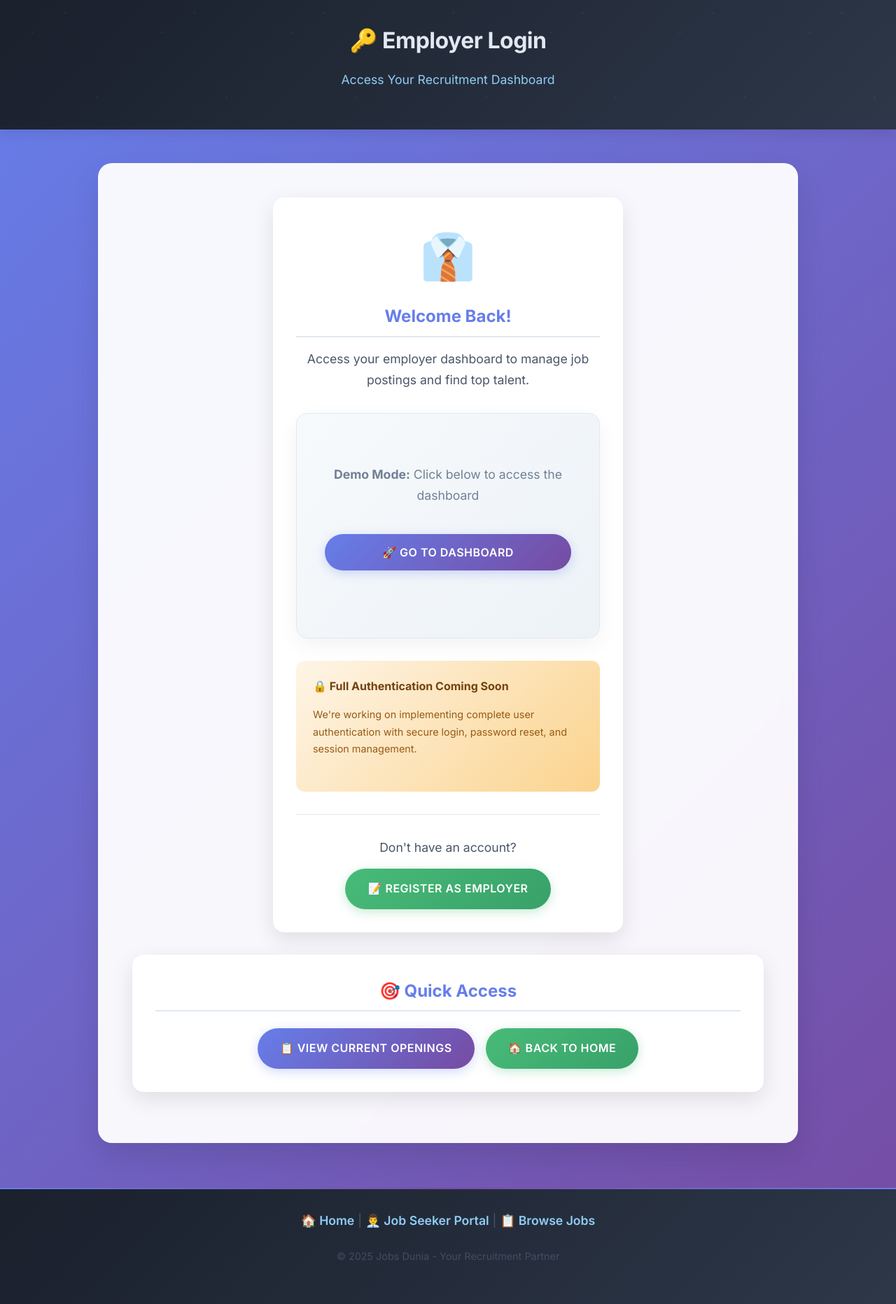
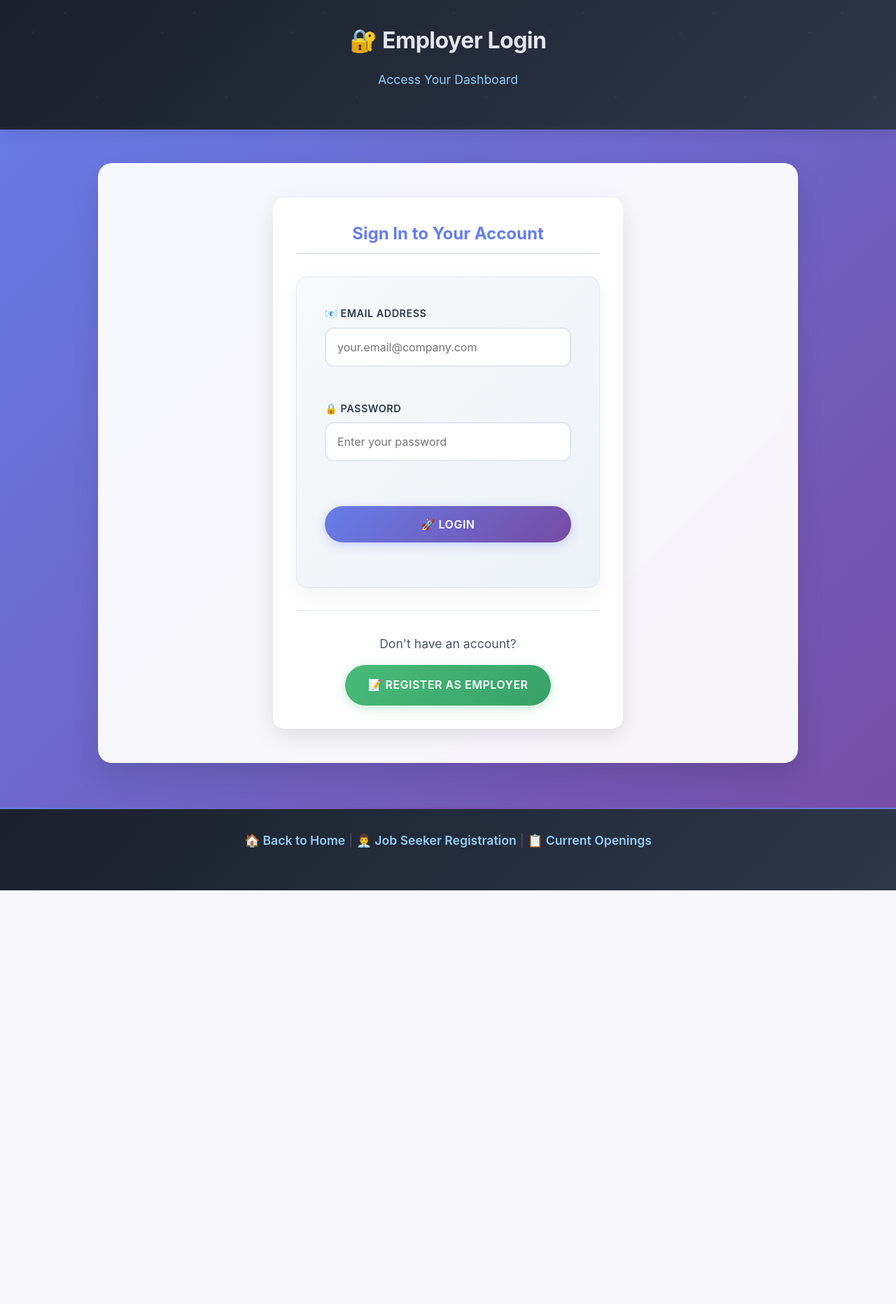
Before and after one commit to akshayush/recruitment, a FastAPI app: page /employer/login in a window 1280 px wide. Shown: the whole page at 70% size. After the commit the page ends 1272 px from the top, so only its background shows below. Run offline with FastAPI, Linux system fonts and the light colour scheme; parts of the project's set-up code (start-up, migrations or seed data) failed here and were passed over.

Commit message:
Assistant checkpoint: Fixed security vulnerabilities and authentication
Assistant generated file changes:
- main.py: Fix security vulnerabilities and app initialization
- templates/employer_dashboard.html: Remove employer_id field and use authenticated user
- templates/employer_login.html: Add proper login form
- .replit: Updated app configuration

---

User prompt:

Please refer the security scanner and fix vulnerabilities

Replit-Commit-Author: Assistant
Replit-Commit-Session-Id: 60aa7bd2-0151-44ec-83f8-c844df601aa4

```diff
--- a/main.py
+++ b/main.py
@@ -1,16 +1,22 @@
-from fastapi import FastAPI, Request, Form, UploadFile, File, Depends, status, HTTPException
+
+from fastapi import FastAPI, Request, Form, UploadFile, File, Depends, status, HTTPException, Cookie
 from fastapi.responses import HTMLResponse, RedirectResponse
 from fastapi.templating import Jinja2Templates
 from fastapi.staticfiles import StaticFiles
+from fastapi.security import HTTPBasic, HTTPBasicCredentials
 from sqlalchemy.orm import Session
 import shutil
 import os
 import re
 import time
-
+import secrets
+import jwt
+from datetime import datetime, timedelta
 
 from fastapi.middleware.cors import CORSMiddleware
 from fastapi.middleware.trustedhost import TrustedHostMiddleware
+
+app = FastAPI(title="Jobs Dunia Placement Portal")
 
 # Security middleware
 app.add_middleware(
@@ -20,7 +26,7 @@ app.add_middleware(
 
 app.add_middleware(
     CORSMiddleware,
-    allow_origins=["*"],  # Configure based on your needs
+    allow_origins=["https://your-domain.com"],  # Restrict to your domain
     allow_credentials=True,
     allow_methods=["GET", "POST"],
     allow_headers=["*"],
@@ -33,8 +39,8 @@ async def add_security_headers(request: Request, call_next):
     response.headers["X-Frame-Options"] = "DENY"
     response.headers["X-XSS-Protection"] = "1; mode=block"
     response.headers["Strict-Transport-Security"] = "max-age=31536000; includeSubDomains"
+    response.headers["Content-Security-Policy"] = "default-src 'self'; script-src 'self' 'unsafe-inline'; style-src 'self' 'unsafe-inline'"
     return response
-
 
 from pathlib import Path
 import hashlib
@@ -44,10 +50,64 @@ from models import Base, engine, Employer, Employee, JobPost
 from database import get_db
 from schemas import EmployerCreate, EmployeeCreate, JobPostCreate
 
-app = FastAPI(title="Jobs Dunia Placement Portal")
-#templates = Jinja2Templates(directory="templates")
 import os
 
+# JWT Configuration
+JWT_SECRET = os.environ.get('JWT_SECRET', secrets.token_urlsafe(32))
+JWT_ALGORITHM = "HS256"
+JWT_EXPIRATION_HOURS = 24
+
+# Rate limiting storage (in production, use Redis)
+rate_limit_storage = {}
+
+def check_rate_limit(key: str, max_requests: int = 10, window_minutes: int = 15):
+    current_time = datetime.now()
+    window_start = current_time - timedelta(minutes=window_minutes)
+
+    if key not in rate_limit_storage:
+        rate_limit_storage[key] = []
+
+    # Clean old requests
+    rate_limit_storage[key] = [
+        req_time for req_time in rate_limit_storage[key]
+        if req_time > window_start
+    ]
+
+    if len(rate_limit_storage[key]) >= max_requests:
+        raise HTTPException(status_code=429, detail="Too many requests")
+
+    rate_limit_storage[key].append(current_time)
+
+def create_jwt_token(user_id: int, user_type: str) -> str:
+    payload = {
+        "user_id": user_id,
+        "user_type": user_type,
+        "exp": datetime.utcnow() + timedelta(hours=JWT_EXPIRATION_HOURS)
+    }
+    return jwt.encode(payload, JWT_SECRET, algorithm=JWT_ALGORITHM)
+
+def verify_jwt_token(token: str) -> dict:
+    try:
+        payload = jwt.decode(token, JWT_SECRET, algorithms=[JWT_ALGORITHM])
+        return payload
+    except jwt.ExpiredSignatureError:
+        raise HTTPException(status_code=401, detail="Token expired")
+    except jwt.InvalidTokenError:
+        raise HTTPException(status_code=401, detail="Invalid token")
+
+def get_current_employer(token: str = Cookie(None, alias="access_token"), db: Session = Depends(get_db)):
+    if not token:
+        raise HTTPException(status_code=401, detail="Not authenticated")
+
+    payload = verify_jwt_token(token)
+    if payload.get("user_type") != "employer":
+        raise HTTPException(status_code=403, detail="Not authorized")
+
+    employer = db.query(Employer).filter(Employer.id == payload["user_id"]).first()
+    if not employer:
+        raise HTTPException(status_code=404, detail="Employer not found")
+
+    return employer
 
 # Security and validation functions
 def validate_email(email: str) -> bool:
@@ -68,6 +128,14 @@ def validate_file_type(filename: str) -> bool:
     allowed_extensions = {'.pdf', '.doc', '.docx'}
     return Path(filename).suffix.lower() in allowed_extensions
 
+def sanitize_input(text: str, max_length: int = 500) -> str:
+    """Sanitize text input to prevent XSS and limit length"""
+    if not text:
+        return ""
+    # Remove HTML tags and limit length
+    text = re.sub(r'<[^>]*>', '', text)
+    text = text.strip()[:max_length]
+    return text
 
 templates = Jinja2Templates(directory=os.path.join(os.path.dirname(__file__), "templates"))
 
@@ -79,8 +147,6 @@ Base.metadata.create_all(bind=engine)
 @app.get("/", response_class=HTMLResponse)
 def home(request: Request):
     try:
-        print("Rendering home page")
-        print(templates.TemplateResponse("home.html", {"request": request}))
         return templates.TemplateResponse("home.html", {"request": request})
     except Exception as e:
         print(f"Error rendering home page: {e}")
@@ -99,12 +165,17 @@ def employer_register_form(request: Request):
 
 @app.post("/employer/register")
 def employer_register(
+    request: Request,
     employer_name: str = Form(...),
     mobile: str = Form(...),
     email: str = Form(...),
     password: str = Form(...),
     db: Session = Depends(get_db)
 ):
+    # Rate limiting
+    client_ip = request.client.host
+    check_rate_limit(f"register_{client_ip}", max_requests=5, window_minutes=60)
+
     # Input validation
     if not validate_email(email):
         raise HTTPException(status_code=400, detail="Invalid email format")
@@ -115,13 +186,13 @@ def employer_register(
     if len(password) < 8:
         raise HTTPException(status_code=400, detail="Password must be at least 8 characters long")
 
-    # Check for duplicate email
+    # Check for duplicate email using parameterized query
     existing_employer = db.query(Employer).filter(Employer.email == email).first()
     if existing_employer:
         raise HTTPException(status_code=400, detail="Email already registered")
 
     # Sanitize inputs
-    employer_name = employer_name.strip()[:200]
+    employer_name = sanitize_input(employer_name, 200)
 
     # Hash password before storing
     hashed_password = generate_password_hash(password)
@@ -140,15 +211,58 @@ def employer_register(
 def employer_login_form(request: Request):
     return templates.TemplateResponse("employer_login.html", {"request": request})
 
+@app.post("/employer/login")
+def employer_login(
+    request: Request,
+    email: str = Form(...),
+    password: str = Form(...),
+    db: Session = Depends(get_db)
+):
+    # Rate limiting
+    client_ip = request.client.host
+    check_rate_limit(f"login_{client_ip}", max_requests=5, window_minutes=15)
+
+    # Validate input
+    if not validate_email(email):
+        raise HTTPException(status_code=400, detail="Invalid email format")
+
+    # Check credentials using parameterized query
+    employer = db.query(Employer).filter(Employer.email == email).first()
+    if not employer or not check_password_hash(employer.password, password):
+        raise HTTPException(status_code=401, detail="Invalid credentials")
+
+    # Create JWT token
+    token = create_jwt_token(employer.id, "employer")
+
+    response = RedirectResponse("/employer/dashboard", status_code=302)
+    response.set_cookie(
+        key="access_token",
+        value=token,
+        httponly=True,
+        secure=True,
+        samesite="lax",
+        max_age=JWT_EXPIRATION_HOURS * 3600
+    )
+    return response
+
 # --- Employer Dashboard & Job Posting ---
 @app.get("/employer/dashboard", response_class=HTMLResponse)
-def employer_dashboard(request: Request, db: Session = Depends(get_db)):
-    jobs = db.query(JobPost).all()
-    return templates.TemplateResponse("employer_dashboard.html", {"request": request, "jobs": jobs})
+def employer_dashboard(
+    request: Request,
+    current_employer: Employer = Depends(get_current_employer),
+    db: Session = Depends(get_db)
+):
+    # Only show jobs for the authenticated employer
+    jobs = db.query(JobPost).filter(JobPost.employer_id == current_employer.id).all()
+    return templates.TemplateResponse("employer_dashboard.html", {
+        "request": request,
+        "jobs": jobs,
+        "employer": current_employer
+    })
 
 @app.post("/employer/post_job")
 def post_job(
-    employer_id: int = Form(...),
+    request: Request,
     hiring_profile: str = Form(...),
     qualification: str = Form(...),
     experience: int = Form(...),
@@ -157,12 +271,12 @@ def post_job(
     location: str = Form(...),
     ctc: str = Form(...),
     responsibilities: str = Form(...),
+    current_employer: Employer = Depends(get_current_employer),
     db: Session = Depends(get_db)
 ):
-    # Validate employer exists
-    employer = db.query(Employer).filter(Employer.id == employer_id).first()
-    if not employer:
-        raise HTTPException(status_code=404, detail="Employer not found")
+    # Rate limiting
+    client_ip = request.client.host
+    check_rate_limit(f"post_job_{client_ip}", max_requests=10, window_minutes=60)
 
     # Input validation
     if experience < 0 or experience > 50:
@@ -172,15 +286,15 @@ def post_job(
         raise HTTPException(status_code=400, detail="Invalid number of positions")
 
     # Sanitize inputs
-    hiring_profile = hiring_profile.strip()[:200]
-    qualification = qualification.strip()[:200]
-    skills = skills.strip()[:500]
-    location = location.strip()[:200]
-    ctc = ctc.strip()[:100]
-    responsibilities = responsibilities.strip()[:2000]
+    hiring_profile = sanitize_input(hiring_profile, 200)
+    qualification = sanitize_input(qualification, 200)
+    skills = sanitize_input(skills, 500)
+    location = sanitize_input(location, 200)
+    ctc = sanitize_input(ctc, 100)
+    responsibilities = sanitize_input(responsibilities, 2000)
 
     job = JobPost(
-        employer_id=employer_id,
+        employer_id=current_employer.id,
         hiring_profile=hiring_profile,
         qualification=qualification,
         experience=experience,
@@ -201,6 +315,7 @@ def employee_register_form(request: Request):
 
 @app.post("/employee/register")
 def employee_register(
+    request: Request,
     name: str = Form(...),
     mobile: str = Form(...),
     email: str = Form(...),
@@ -213,6 +328,10 @@ def employee_register(
     cv: UploadFile = File(...),
     db: Session = Depends(get_db)
 ):
+    # Rate limiting
+    client_ip = request.client.host
+    check_rate_limit(f"emp_register_{client_ip}", max_requests=5, window_minutes=60)
+
     # Input validation
     if not validate_email(email):
         raise HTTPException(status_code=400, detail="Invalid email format")
@@ -227,10 +346,10 @@ def employee_register(
     if not cv.filename or not validate_file_type(cv.filename):
         raise HTTPException(status_code=400, detail="Invalid file type. Only PDF, DOC, DOCX allowed")
 
-    if cv.size > 5 * 1024 * 1024:  # 5MB limit
+    if cv.size and cv.size > 5 * 1024 * 1024:  # 5MB limit
         raise HTTPException(status_code=400, detail="File size too large. Maximum 5MB allowed")
 
-    # Check for duplicate email
+    # Check for duplicate email using parameterized query
     existing_employee = db.query(Employee).filter(Employee.email == email).first()
     if existing_employee:
         raise HTTPException(status_code=400, detail="Email already registered")
@@ -247,22 +366,23 @@ def employee_register(
     cv_path = cv_dir / unique_filename
 
     try:
+        content = cv.file.read()
+        # Additional security: check file content
+        if b'<script' in content.lower() or b'javascript' in content.lower():
+            raise HTTPException(status_code=400, detail="Potentially malicious file content detected")
+
         with open(cv_path, "wb") as buffer:
-            content = cv.file.read()
-            # Additional security: check file content
-            if b'<script' in content.lower() or b'javascript' in content.lower():
-                raise HTTPException(status_code=400, detail="Potentially malicious file content detected")
             buffer.write(content)
     except Exception as e:
         raise HTTPException(status_code=500, detail="File upload failed")
 
     # Sanitize text inputs
-    name = name.strip()[:100]
-    qualification = qualification.strip()[:100]
-    current_profile = current_profile.strip()[:200]
-    current_org = current_org.strip()[:200]
-    current_ctc = current_ctc.strip()[:50]
-    notice_period = notice_period.strip()[:50]
+    name = sanitize_input(name, 100)
+    qualification = sanitize_input(qualification, 100)
+    current_profile = sanitize_input(current_profile, 200)
+    current_org = sanitize_input(current_org, 200)
+    current_ctc = sanitize_input(current_ctc, 50)
+    notice_period = sanitize_input(notice_period, 50)
 
     employee = Employee(
         name=name, mobile=mobile, email=email, qualification=qualification,
@@ -273,3 +393,9 @@ def employee_register(
     db.add(employee)
     db.commit()
     return RedirectResponse("/", status_code=302)
+
+@app.post("/employer/logout")
+def employer_logout():
+    response = RedirectResponse("/", status_code=302)
+    response.delete_cookie("access_token")
+    return response
--- a/requirements.txt
+++ b/requirements.txt
@@ -5,3 +5,4 @@ jinja2
 python-multipart
 pydantic
 werkzeug
+pyjwt
--- a/templates/employer_dashboard.html
+++ b/templates/employer_dashboard.html
@@ -19,10 +19,6 @@
             <h3 style="color: #667eea; text-align: center; margin-bottom: 2rem;">📝 Post a New Job</h3>
             <form action="/employer/post_job" method="post">
                 <div style="display: grid; grid-template-columns: repeat(auto-fit, minmax(300px, 1fr)); gap: 1.5rem;">
-                    <div>
-                        <label for="employer_id">👤 Employer ID</label>
-                        <input type="number" id="employer_id" name="employer_id" required placeholder="Enter your employer ID">
-                    </div>
 
                     <div>
                         <label for="hiring_profile">🎯 Job Title/Profile</label>
--- a/templates/employer_login.html
+++ b/templates/employer_login.html
@@ -1,4 +1,3 @@
-
 <!DOCTYPE html>
 <html lang="en">
 <head>
@@ -6,64 +5,46 @@
     <meta name="viewport" content="width=device-width, initial-scale=1.0">
     <title>Employer Login - Jobs Dunia</title>
     <link rel="stylesheet" href="/static/style.css">
-    <link href="https://fonts.googleapis.com/css2?family=Inter:wght@300;400;500;600;700&display=swap" rel="stylesheet">
 </head>
 <body>
     <header class="fade-in">
-        <h2>🔑 Employer Login</h2>
-        <p style="color: #90cdf4; font-size: 1.1rem; margin-top: 1rem;">Access Your Recruitment Dashboard</p>
+        <h2>🔐 Employer Login</h2>
+        <p style="color: #90cdf4; font-size: 1.1rem; margin-top: 1rem;">Access Your Dashboard</p>
     </header>
 
     <main class="fade-in">
         <div class="card" style="max-width: 500px; margin: 0 auto;">
-            <div style="text-align: center; margin-bottom: 2rem;">
-                <div style="font-size: 4rem; margin-bottom: 1rem;">👔</div>
-                <h3 style="color: #667eea; margin-bottom: 1rem;">Welcome Back!</h3>
-                <p style="color: #4a5568;">
-                    Access your employer dashboard to manage job postings and find top talent.
-                </p>
-            </div>
+            <h3 style="color: #667eea; text-align: center; margin-bottom: 2rem;">Sign In to Your Account</h3>
+            <form action="/employer/login" method="post">
+                <div style="margin-bottom: 1.5rem;">
+                    <label for="email">📧 Email Address</label>
+                    <input type="email" id="email" name="email" required
+                           placeholder="your.email@company.com">
+                </div>
 
-            <form action="/employer/dashboard" method="get">
-                <div style="text-align: center; margin: 2rem 0;">
-                    <p style="color: #718096; margin-bottom: 1.5rem;">
-                        <strong>Demo Mode:</strong> Click below to access the dashboard
-                    </p>
-                    <input type="submit" value="🚀 Go to Dashboard" class="btn">
+                <div style="margin-bottom: 1.5rem;">
+                    <label for="password">🔒 Password</label>
+                    <input type="password" id="password" name="password" required
+                           placeholder="Enter your password">
+                </div>
+
+                <div style="text-align: center;">
+                    <input type="submit" value="🚀 Login" class="btn">
                 </div>
             </form>
 
-            <div style="background: linear-gradient(135deg, #fef5e7 0%, #fbd38d 100%); padding: 1.5rem; border-radius: 12px; margin: 2rem 0;">
-                <h4 style="color: #744210; margin-bottom: 1rem;">🔒 Full Authentication Coming Soon</h4>
-                <p style="color: #975a16; font-size: 0.9rem;">
-                    We're working on implementing complete user authentication with secure login,
-                    password reset, and session management.
-                </p>
-            </div>
-
-            <div style="text-align: center; padding-top: 2rem; border-top: 1px solid #e2e8f0;">
+            <div style="text-align: center; margin-top: 2rem; padding-top: 2rem; border-top: 1px solid #e2e8f0;">
                 <p style="color: #4a5568; margin-bottom: 1rem;">Don't have an account?</p>
                 <a href="/employer/register" class="btn btn-secondary">📝 Register as Employer</a>
-            </div>
-        </div>
-
-        <div class="card" style="margin-top: 2rem; text-align: center;">
-            <h3 style="color: #667eea; margin-bottom: 1.5rem;">🎯 Quick Access</h3>
-            <div style="display: flex; gap: 1rem; justify-content: center; flex-wrap: wrap;">
-                <a href="/openings" class="btn">📋 View Current Openings</a>
-                <a href="/" class="btn btn-secondary">🏠 Back to Home</a>
             </div>
         </div>
     </main>
 
     <footer>
         <p>
-            <a href="/">🏠 Home</a> |
-            <a href="/employee/register">👨‍💼 Job Seeker Portal</a> |
-            <a href="/openings">📋 Browse Jobs</a>
-        </p>
-        <p style="margin-top: 1rem; font-size: 0.9rem; opacity: 0.8;">
-            &copy; 2025 Jobs Dunia - Your Recruitment Partner
+            <a href="/">🏠 Back to Home</a> |
+            <a href="/employee/register">👨‍💼 Job Seeker Registration</a> |
+            <a href="/openings">📋 Current Openings</a>
         </p>
     </footer>
 </body>
```
